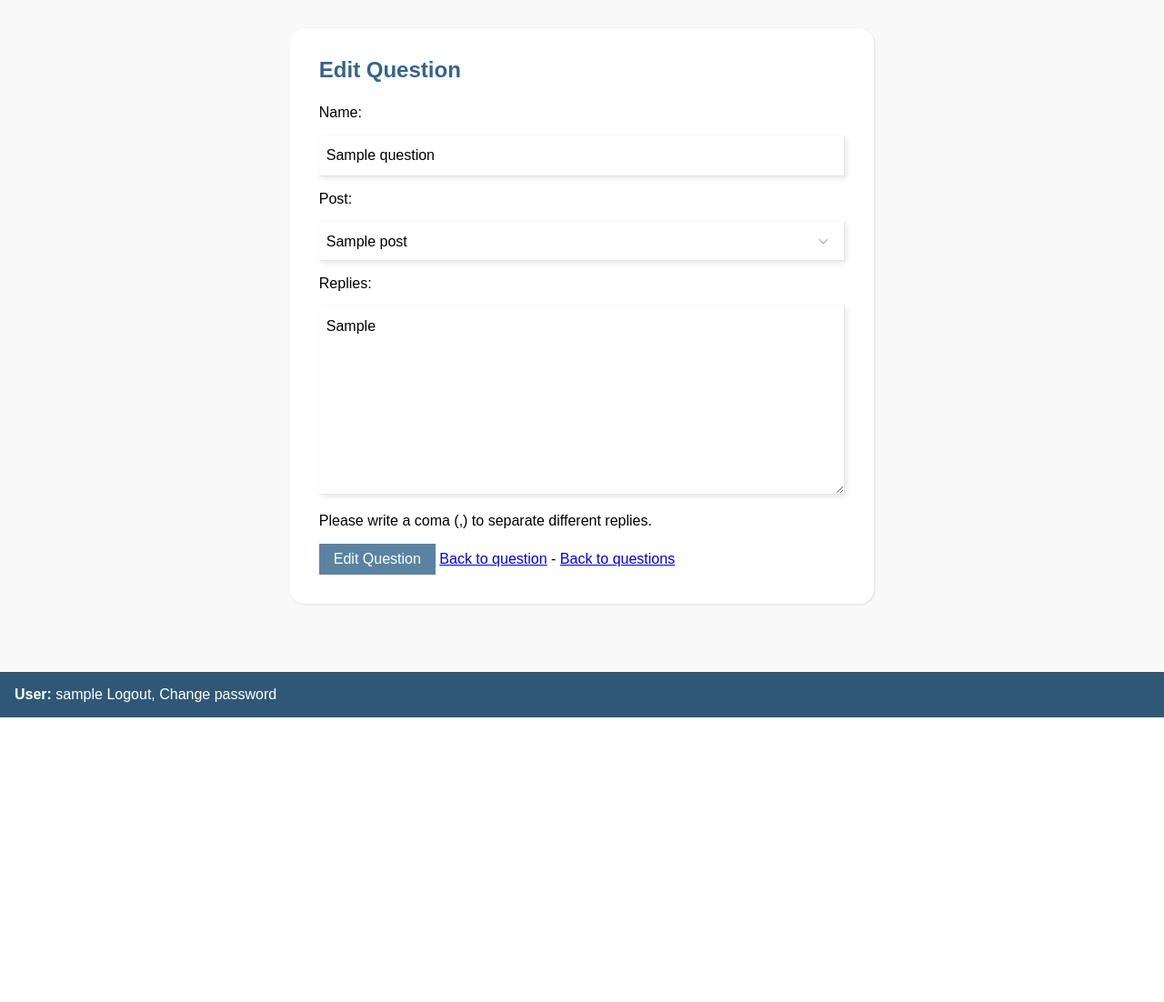
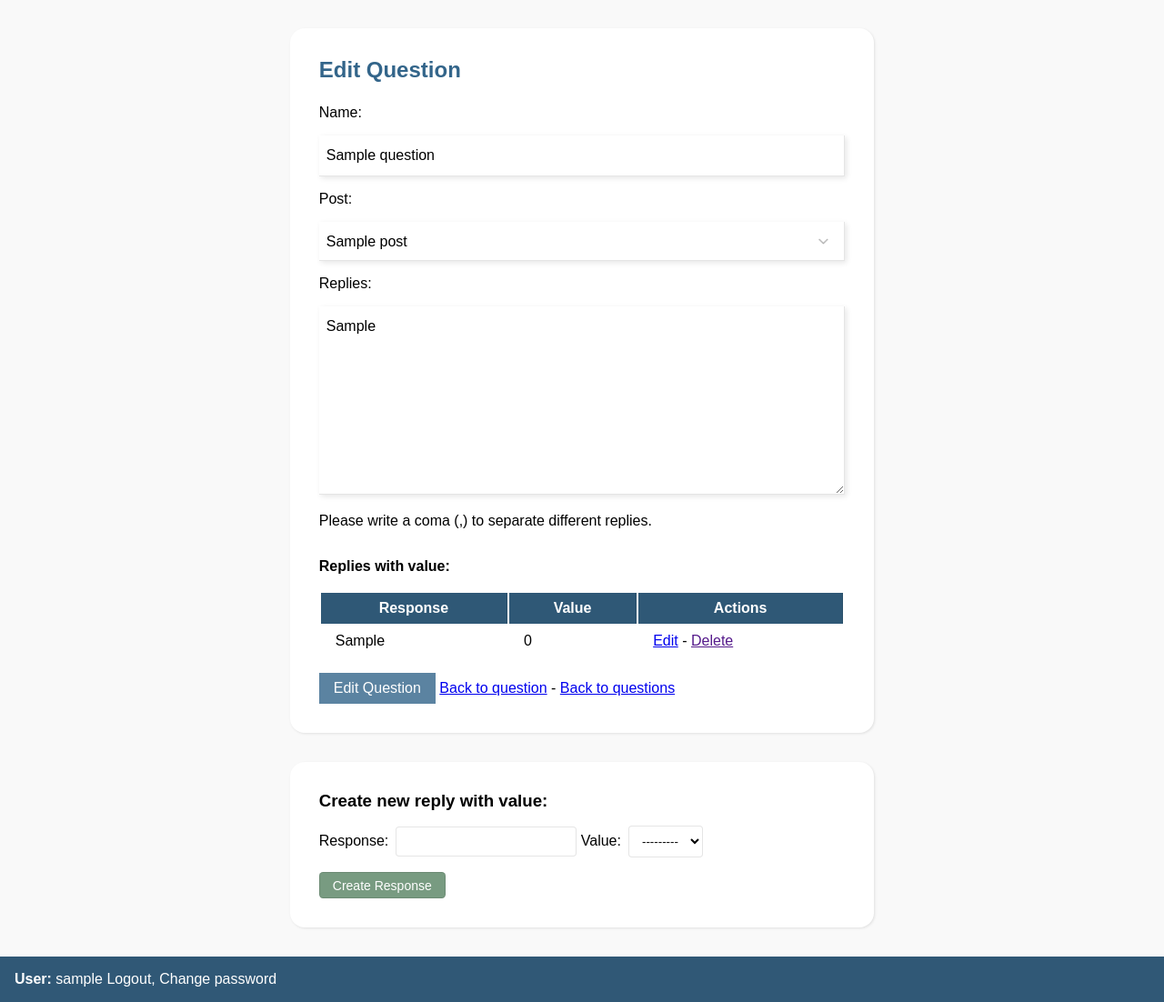
Before and after one commit to tian2992/afinidata-content-manager, a Django app: page /posts/questions/1/edit/ in a window 1280 px wide. Shown: the part 99-1201 px from the top of the page at 91% size. Before the commit the page ends 888 px from the top, so only its background shows below. Run offline with Django 3.2, Linux system fonts and the light colour scheme; a user stored in the database is signed in; tables that the repository leaves empty hold one stand-in row (values such as "Sample post").

Commit message:
Question responses added with edit view

```diff
--- a/posts/forms.py
+++ b/posts/forms.py
@@ -37,3 +37,10 @@ class ReviewCommentForm(ModelForm):
     class Meta:
         model = models.ReviewComment
         fields = ('comment',)
+
+
+class QuestionResponseForm(ModelForm):
+
+    class Meta:
+        model = models.QuestionResponse
+        fields = ('response', 'value')
--- a/posts/models.py
+++ b/posts/models.py
@@ -159,7 +159,7 @@ RESPONSE_VALUE_CHOICES = ((0, 0), (1, 1), (2, 2), (3, 3), (4, 4))
 class QuestionResponse(models.Model):
     question = models.ForeignKey(Question, on_delete=models.CASCADE)
     response = models.CharField(max_length=255)
-    value = models.CharField(max_length=255, choices=RESPONSE_VALUE_CHOICES)
+    value = models.IntegerField(choices=RESPONSE_VALUE_CHOICES)
 
     def __str__(self):
         return "%s__%s__%s__%s" % (self.pk, self.question.pk, self.response, self.value)
--- a/posts/static/stylesheets/style.css
+++ b/posts/static/stylesheets/style.css
@@ -508,6 +508,10 @@ ul.list li {
     background: #305876;
 }
 
+.inline-form-content label {
+    margin-right: .5em;
+}
+
 .header-nav {
     background: #305876;
     display: flex;
@@ -602,6 +606,11 @@ ul.list li {
     font-size: 12px;
 }
 
+.post-table {
+    width: auto;
+    min-width: 100%;
+}
+
 .post-table img{
     width: auto;
     max-width: 250px;
@@ -644,3 +653,26 @@ ul.list li {
     background: #F9F9F9;
     padding: 1em 0;
 }
+
+.responses-content {
+    background: #F9F9F9;
+    padding-bottom: 2em;
+}
+
+.responses-content .responses_form_content{
+    width: 55%;
+    margin: 0 auto;
+    position: relative;
+    background: #fff;
+    padding: 2em;
+    border-radius: 1em;
+    box-shadow: 1px 1px 3px rgba(0,0,0, .1);
+}
+
+.responses-content .responses_form_content .inline-form-content {
+    padding: 1em 0;
+}
+
+.question_responses_content {
+    padding: 1em 0;
+}
--- a/posts/templates/posts/question-edit.html
+++ b/posts/templates/posts/question-edit.html
@@ -12,6 +12,28 @@
                     {% csrf_token %}
                     {{ form.as_p }}
                     <p style="margin-bottom: 1em;">Please write a coma (,) to separate different replies.</p>
+                    {% if object.questionresponse_set.all.count > 0 %}
+                        <div class="question_responses_content">
+                            <h4>Replies with value: </h4><br>
+                            <table class="post-table">
+                                <tr>
+                                    <th>Response</th>
+                                    <th>Value</th>
+                                    <th>Actions</th>
+                                </tr>
+                                {% for response in object.questionresponse_set.all %}
+                                    <tr>
+                                        <td>{{ response.response }}</td>
+                                        <td>{{ response.value }}</td>
+                                        <td>
+                                            <a href="{% url 'posts:edit-response-for-question' question_id=object.pk response_id=response.pk %}">Edit</a> -
+                                            <a href="">Delete</a></td>
+                                    </tr>
+                                {% endfor %}
+                            </table>
+                        </div>
+                    {% endif %}
+
                     <div class="form-submit">
                         <input type="submit" value="Edit Question">
                         <a href="{% url 'posts:question' id=object.pk %}">Back to question</a> -
@@ -22,4 +44,21 @@
         </div>
     </section>
 
+    <section class="responses-content">
+        <div class="container">
+            <div class="responses_form_content">
+                <h3>Create new reply with value: </h3>
+                <form action="{% url 'posts:create-question-response' id=question.pk %}" method="post">
+                    <div class="inline-form-content">
+                        {% csrf_token %}
+                        {{ response_form.as_table }}
+                    </div>
+                    <div class="actions">
+                        <input type="submit" value="Create Response" class="btn success">
+                    </div>
+                </form>
+            </div>
+        </div>
+    </section>
+
 {% endblock %}
--- a/posts/urls.py
+++ b/posts/urls.py
@@ -36,7 +36,11 @@ urlpatterns = [
     path('questions/<int:id>/edit/', views.EditQuestion.as_view(), name='edit-question'),
     path('questions/<int:id>/delete/', views.DeleteQuestionView.as_view(), name='delete-question'),
     path('<int:id>/questions/', views.question_by_post, name='question_by_post'),
-    path('questions/<int:id>/response/', views.create_response_for_question, name='response_for_cuestion'),
-    path('questions/<int:id>/replies/', views.get_replies_to_question, name='replies_for_question'),
+    path('questions/<int:id>/response/', views.create_response_for_question, name='response-for-question'),
+    path('questions/<int:id>/responses/new/', views.CreateQuestionResponseView.as_view(),
+         name='create-question-response'),
+    path('questions/<int:question_id>/responses/<int:response_id>/edit/', views.EditQuestionResponseView.as_view(),
+         name='edit-response-for-question'),
+    path('questions/<int:id>/replies/', views.get_replies_to_question, name='replies-for-question'),
     path('reviews/', views.Reviews.as_view(), name='reviews')
 ]
--- a/posts/views.py
+++ b/posts/views.py
@@ -1,6 +1,6 @@
 from django.views.generic import TemplateView, UpdateView, CreateView, DeleteView, DetailView, ListView, View
 from posts.models import Post, Interaction, Feedback, Label, Question, Response, Review, UserReviewRole, Approbation, \
-    Rejection, ReviewComment
+    Rejection, ReviewComment, QuestionResponse
 from django.contrib.auth.mixins import LoginRequiredMixin
 from django.shortcuts import get_object_or_404, render, redirect
 from posts import forms
@@ -878,15 +878,19 @@ class EditQuestion(LoginRequiredMixin, UpdateView):
         question = form.save()
         return redirect('posts:review', id=question.post.pk)
 
+    def get_context_data(self, **kwargs):
+        context = super().get_context_data()
+        context['response_form'] = forms.QuestionResponseForm()
+        return context
 
-class QuestionView(LoginRequiredMixin, TemplateView):
+
+class QuestionView(LoginRequiredMixin, DetailView):
     template_name = 'posts/question.html'
     login_url = '/login/'
     redirect_field_name = 'redirect_to'
-
-    def get_context_data(self, **kwargs):
-        question = get_object_or_404(Question, pk=kwargs['id'])
-        return dict(question=question)
+    model = Question
+    context_object_name = 'question'
+    pk_url_kwarg = 'id'
 
 
 class DeleteQuestionView(LoginRequiredMixin, DeleteView):
@@ -1033,11 +1037,19 @@ def get_replies_to_question(request, id):
     except:
         return JsonResponse(dict(status='error', error='Invalid params'))
 
-    split_replies = question.replies.split(', ')
+    value_replies = question.questionresponse_set.all()
+    print(value_replies)
     quick_replies = []
-    for reply in split_replies:
-        new_reply = dict(title=reply, set_attributes=dict(response=reply), block_names=['Validador Feedback Ciclo 1-2'])
-        quick_replies.append(new_reply)
+    if not value_replies.count() > 0:
+        split_replies = question.replies.split(', ')
+        for reply in split_replies:
+            new_reply = dict(title=reply, set_attributes=dict(response=reply), block_names=['Validador Feedback Ciclo 1-2'])
+            quick_replies.append(new_reply)
+    else:
+        for reply in value_replies:
+            new_reply = dict(title=reply.response, set_attributes=dict(response=reply.value),
+                             block_names=['Validador Feedback Ciclo 1-2'])
+            quick_replies.append(new_reply)
 
     print(quick_replies)
     return JsonResponse(dict(
@@ -1273,7 +1285,9 @@ class RejectionView(LoginRequiredMixin, CreateView):
         return redirect('posts:home')
 
 
-class ChangePostToNeedChangesView(View):
+class ChangePostToNeedChangesView(LoginRequiredMixin, View):
+    login_url = '/login/'
+    redirect_field_name = 'redirect_to'
 
     def get(self, request, *args, **kwargs):
         review = get_object_or_404(Review, id=kwargs['review_id'])
@@ -1290,7 +1304,7 @@ class ChangePostToNeedChangesView(View):
         return redirect('posts:post-review', id=post.pk, review_id=review.pk)
 
 
-class AddReviewCommentView(CreateView):
+class AddReviewCommentView(LoginRequiredMixin, CreateView):
     model = ReviewComment
     fields = ('comment', )
     login_url = '/login/'
@@ -1304,3 +1318,51 @@ class AddReviewCommentView(CreateView):
         comment.save()
         messages.success(self.request, 'Comment has been added to review')
         return redirect('posts:post-review', id=review.post.pk, review_id=review.pk)
+
+
+class CreateQuestionResponseView(LoginRequiredMixin, CreateView):
+    model = QuestionResponse
+    fields = ('response', 'value')
+    login_url = '/login/'
+    redirect_field_name = 'redirect_to'
+
+    def post(self, request, *args, **kwargs):
+        form = forms.QuestionResponseForm(self.request.POST)
+
+        if form.is_valid():
+            return self.form_valid(form)
+        else:
+            messages.error(self.request, 'Error in form')
+            return redirect('posts:edit-question', id=self.kwargs['id'])
+
+    def form_valid(self, form):
+        response = form.save(commit=False)
+        response.question_id = self.kwargs['id']
+        response.save()
+        messages.success(self.request, 'Reply with value has been added to question')
+        return redirect('posts:edit-question', id=self.kwargs['id'])
+
+
+class EditQuestionResponseView(LoginRequiredMixin, UpdateView):
+    model = QuestionResponse
+    fields = ('response', 'value')
+    login_url = '/login/'
+    redirect_field_name = 'redirect_to'
+    pk_url_kwarg = 'response_id'
+    template_name = 'posts/edit-question-response.html'
+
+    def get(self, *args, **kwargs):
+        question = get_object_or_404(Question, id=self.kwargs['question_id'])
+        response = get_object_or_404(question.questionresponse_set.all(), id=self.kwargs['response_id'])
+        if not(self.request.user.is_superuser or question.post.user == self.request.user):
+            last_reviews = Review.objects.filter(post=question.post, status='pending').order_by('-id')
+            if not last_reviews.count() > 0:
+                raise Http404('Not found')
+            review = last_reviews.first()
+            permit = get_object_or_404(UserReviewRole, review=review, user=self.request.user)
+        return super().get(self.request)
+
+    def form_valid(self, form):
+        form.save()
+        messages.success(self.request, 'Question reply has been updated.')
+        return redirect('posts:edit-question', id=self.kwargs['question_id'])
```
Also changed, not shown: posts/templates/posts/edit-question-response.html (added, +26 -0 lines).
